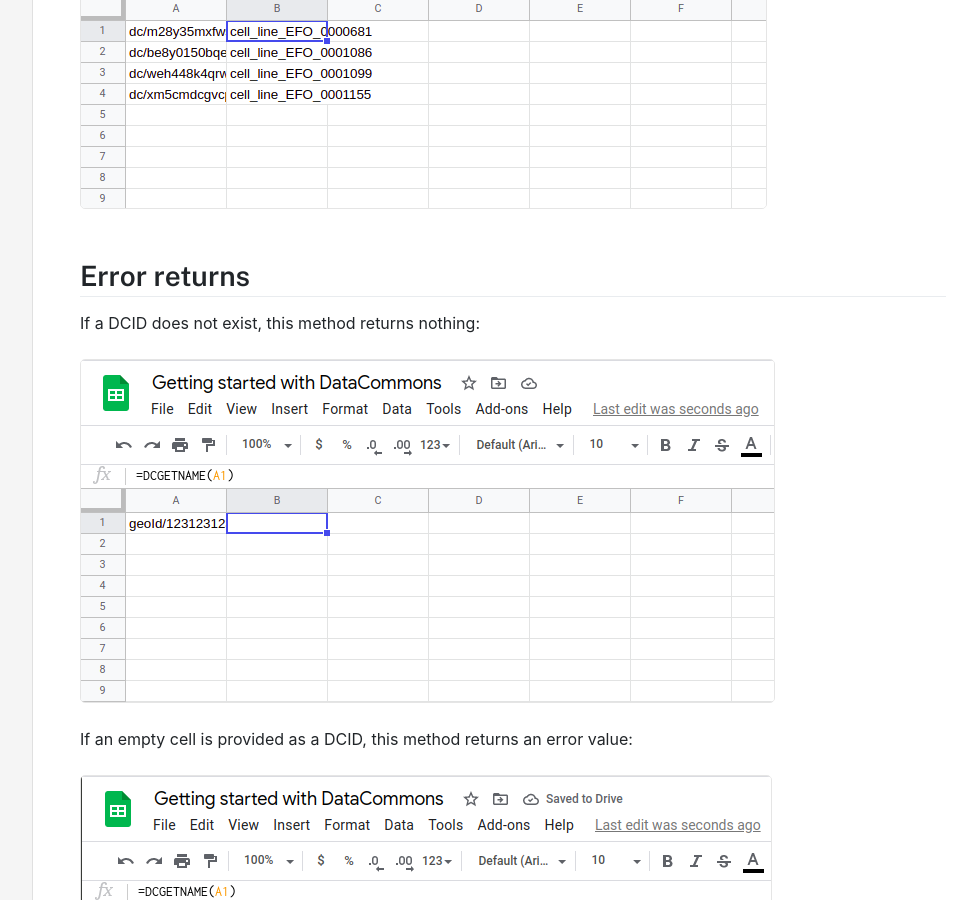
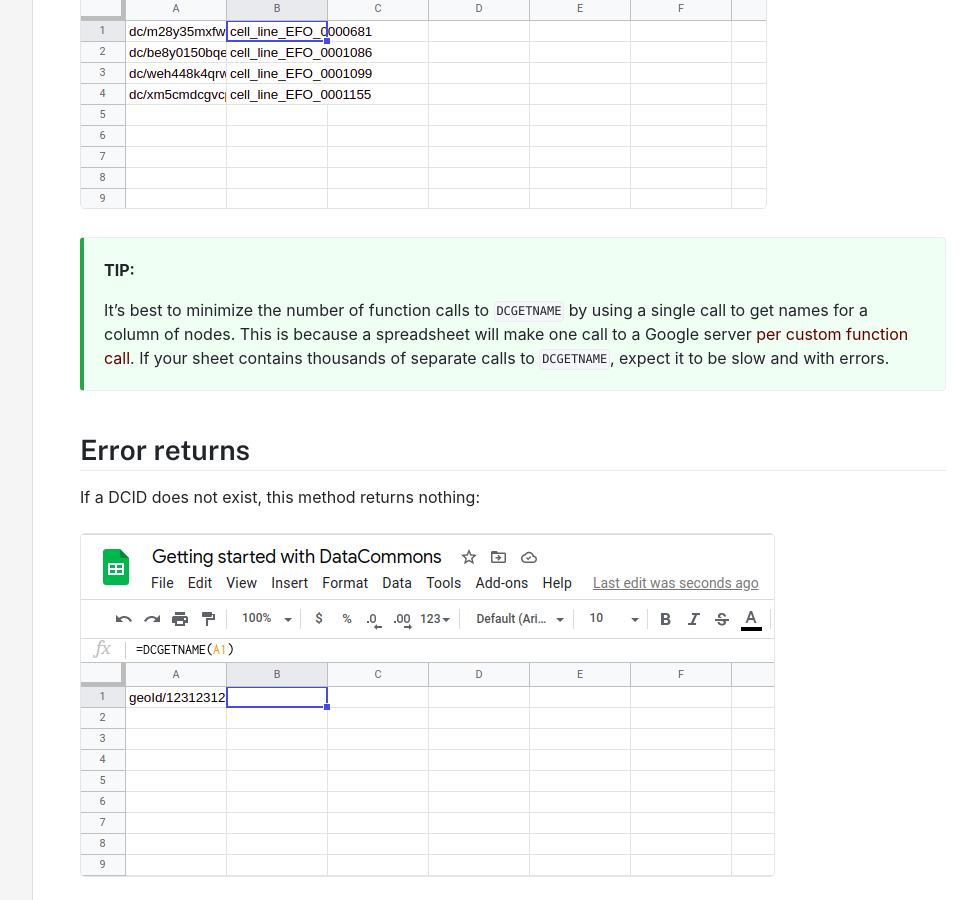
Before and after one commit to datacommonsorg/docsite, a Jekyll site: the page built from api/sheets/get_name.md, in a window 1280 px wide and 900 px high, scrolled down 1232 px. Shown: the whole window, without its empty margins (287-1264 px from the left). Built offline with Jekyll 4.4.1, drawn with Linux system fonts in a browser that asks for light colours; comment, search, counter and statistics services are not loaded.

Commit message:
Call out batch query for DCGETNAME (#171)
* Call out batch query for DCGETNAME

* resolve comments

```diff
--- a/api/sheets/get_name.md
+++ b/api/sheets/get_name.md
@@ -30,6 +30,11 @@
 
 ![](/assets/images/sheets/sheets_get_name_cell_lines_cropped.png)
 
+>  **TIP:**
+>
+>  It's best to minimize the number of function calls to `DCGETNAME` by using a single call to get names for a column of nodes. This is because a spreadsheet will make one call to a Google server [per custom function call](https://developers.google.com/apps-script/guides/sheets/functions#optimization). If your sheet contains thousands of separate calls to `DCGETNAME`, expect it to be slow and with errors.
+
+
 ## Error returns
 
 If a DCID does not exist, this method returns nothing:
```
